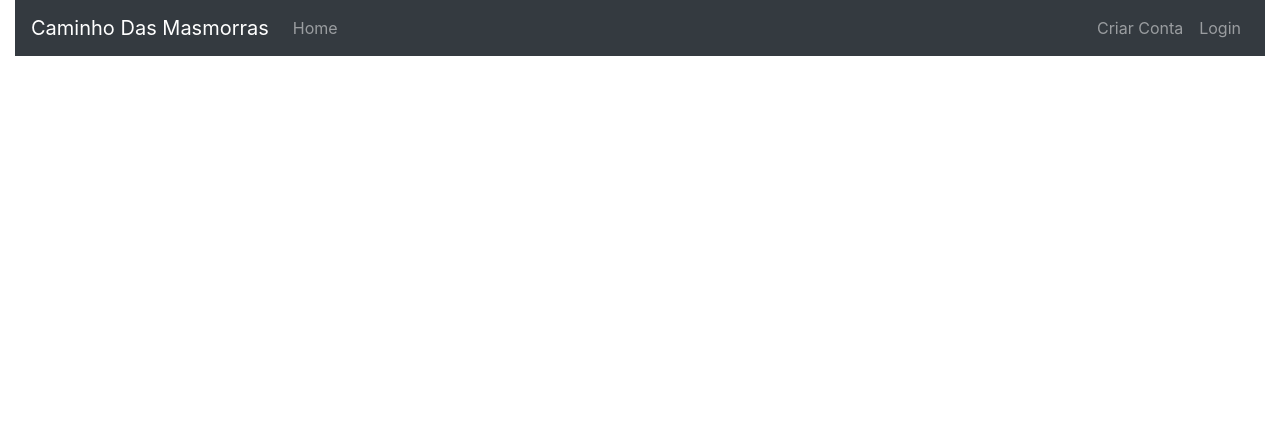
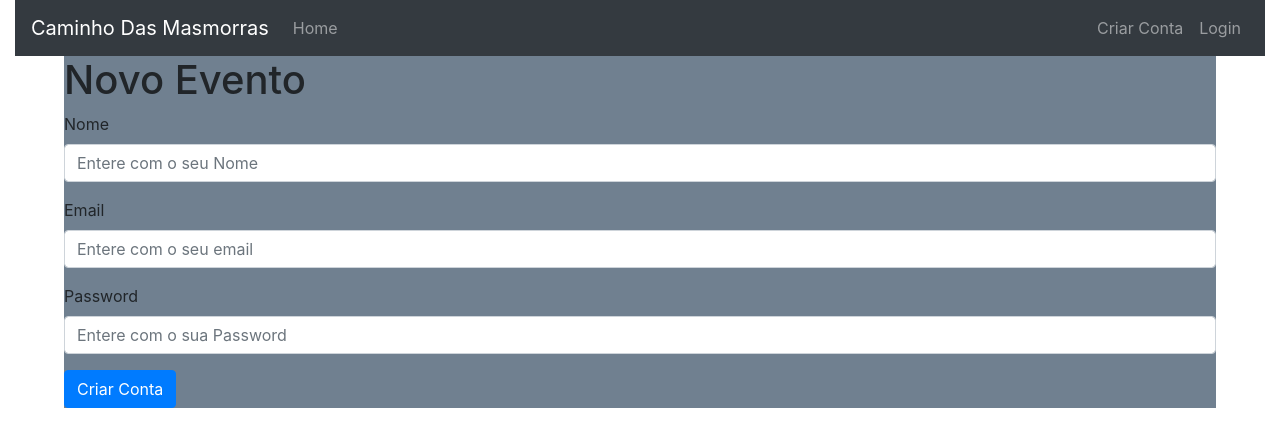
Before and after one commit to HenriqueSamii/Caminho-Das-Masmorras, a Vue app: page /evento/criar in a window 1280 px wide. Shown: the top 446 px of the page. Built offline with nearby package versions, Linux system fonts and the light colour scheme.

Commit message:
eventos com menos erros e logout com erro

```diff
--- a/src/components/HomeLogado.vue
+++ b/src/components/HomeLogado.vue
@@ -1,6 +1,6 @@
 <template>
   <div id="homeLogado">
-    {{this.usuarioById(this.getUsuarioLogado)}}
+    <h1>Bem vido {{this.usuarioById(this.getUsuarioLogado).nome}}</h1>
     <div class="cardList">
       <div class="card" v-for="post of this.allPosts" :key="post">
         <CardPost v-bind:postContent="post" />
--- a/src/components/LoginECreate.vue
+++ b/src/components/LoginECreate.vue
@@ -102,7 +102,9 @@ export default {
           email: this.email,
           password: this.password
         });
-        this.isLogin = true
+        this.nome = "";
+        this.email = "";
+        this.password = "";
         this.erro = "Usuario criado com sucesso";
         //this.$router.push({ name: "Home" });
       }
--- a/src/store/modules/usuario.js
+++ b/src/store/modules/usuario.js
@@ -56,7 +56,7 @@ const mutations = {
     },
     deleteUsuarioLogadoId(state) {
         state.usuarioLogadoId = null;
-        console.log(state.usuarioLogadoId )
+        //console.log(state.usuarioLogadoId )
     },
     ///////////////////////////
     createUsuario(state, {
--- a/src/views/CriarEvento.vue
+++ b/src/views/CriarEvento.vue
@@ -0,0 +1,95 @@
+<template>
+  <div id="criarEvento">
+    <h1>Novo Evento</h1>
+    <form v-on:submit.prevent="cirarNovoEvento">
+      <div v-if="!isLogin" class="form-group">
+        <label for="exampleInputEmail1">Nome</label>
+        <input
+          v-model="nome"
+          ref="nome"
+          type="text"
+          class="form-control"
+          id="exampleInputNome1"
+          aria-describedby="nomeHelp"
+          placeholder="Entere com o seu Nome"
+          required
+        />
+      </div>
+      <div class="form-group">
+        <label for="exampleInputEmail1">Email</label>
+        <input
+          v-model="email"
+          ref="email"
+          type="email"
+          class="form-control"
+          id="exampleInputEmail1"
+          aria-describedby="emailHelp"
+          placeholder="Entere com o seu email"
+          required
+        />
+      </div>
+      <div class="form-group">
+        <label for="exampleInputPassword1">Password</label>
+        <input
+          v-model="password"
+          ref="password"
+          type="password"
+          class="form-control"
+          id="exampleInputPassword1"
+          placeholder="Entere com o sua Password"
+          required
+        />
+      </div>
+      <button v-if="isLogin" type="submit" class="btn btn-primary">Logar</button>
+      <button v-else type="submit" class="btn btn-primary">Criar Conta</button>
+    </form>
+  </div>
+</template>
+
+<script>
+import { mapActions } from "vuex";
+//import { mapGetters, mapActions } from "vuex";
+
+export default {
+  name: "criarEvento",
+  props: {
+    pageTitle: String,
+    isLogin: Boolean
+  },
+  data: function() {
+    return {
+      erro: "",
+      email: "",
+      password: "",
+      nome: ""
+    };
+  },
+  methods: {
+    ...mapActions(["login", "createUsuario"]),
+    cirarNovoEvento: function(){
+
+    }
+  }
+};
+
+/* {
+            id: 1,
+            criadorId: "1",
+            local: "17, R. Nelson Mandela, 5 - Botafogo, Rio de Janeiro - RJ, 22713-588",
+            custo: "5 R$ por cabeça",
+            inicioDoEvento: "2020-03-12T15:00:00.511Z",
+            fimDoEvento: "2020-03-12T18:30:00.511Z",
+            NumeroMaximoDePessoas: 4,
+            idDeParticipantes: [1],
+            sobreOEvento: "Evento de 40K com tres mesas prontas para jogar"
+        } */
+</script>
+<style>
+#loginECreate {
+  width: 60%;
+  float: none;
+  margin: 0 auto;
+  padding-top: 2.5em;
+  padding-bottom: 2.5em;
+}
+</style>
--- a/src/views/Eventos.vue
+++ b/src/views/Eventos.vue
@@ -1,15 +1,15 @@
 <template>
   <div id="eventos">
-    <button class="btn btn-primary" type="submit">Criar Evento</button>
+    <button class="btn btn-primary" type="submit" v-if="isUsuarioLogado">Criar Evento</button>
     <table class="table table-striped">
       <thead>
         <tr>
           <th scope="col">Criador</th>
           <th scope="col">Local</th>
           <th scope="col">Custo</th>
-          <th scope="col">Sobre O Evento</th>
-          <th scope="col">Inicio DoEvento</th>
-          <th scope="col">Fim Do Evento</th>
+          <th scope="col">Sobre/th>
+          <th scope="col">Inicio</th>
+          <th scope="col">Fim</th>
           <th scope="col">Lotação</th>
           <th scope="col"></th>
           <th scope="col"></th>
@@ -18,19 +18,42 @@
         </tr>
       </thead>
       <tbody>
-        <tr v-for="evento in this.allEventos" :key="evento">
-          <!-- <th scope="row">1</th> -->
-          <td>{{evento.criadorId}}<!-- {{this.usuarioById(evento.criadorId).email}} --></td>
+        <tr v-for="evento in allEventos" :key="evento">
+          <td><!-- {{usuarioById(evento.criadorId).email}} --></td>
           <td>{{evento.local}}</td>
           <td>{{evento.custo}}</td>
           <td>{{evento.sobreOEvento}}</td>
           <td>{{evento.inicioDoEvento}}</td>
           <td>{{evento.fimDoEvento}}</td>
           <td>{{evento.idDeParticipantes.length}}/{{evento.NumeroMaximoDePessoas}}</td>
-          <td><button class="btn btn-primary" type="submit">Deletar</button></td>
-          <td><button class="btn btn-primary" type="submit">Canselar</button></td>
-          <td><button class="btn btn-primary" type="submit">Editar</button></td>
-          <td><button class="btn btn-primary" type="submit">Entrar No Evento</button></td>
+          <td>
+            <button
+              class="btn btn-primary"
+              type="submit"
+              v-if="getUsuarioLogado == evento.criadorId"
+            >Deletar</button>
+          </td>
+          <td>
+            <!-- <button
+              class="btn btn-primary"
+              type="submit"
+              v-if="estaNoEvento(evento.criadorId)"
+            >Canselar</button>-->
+          </td>
+          <td>
+            <button
+              class="btn btn-primary"
+              type="submit"
+              v-if="getUsuarioLogado == evento.criadorId"
+            >Editar</button>
+          </td>
+          <td>
+            <!-- <button
+              class="btn btn-primary"
+              type="submit"
+              v-if="!estaNoEvento(evento.criadorId)"
+            >Entrar No Evento</button>-->
+          </td>
         </tr>
       </tbody>
     </table>
@@ -39,30 +62,30 @@
 
 <script>
 //import Header from "./components/Header.vue";
-import { mapGetters} from "vuex";
+import { mapGetters } from "vuex";
 export default {
   name: "Eventos",
   data: function() {
     return {};
   },
   computed: {
-    ...mapGetters(["allEventos","getUsuarioLogado","usuarioById"])
+    ...mapGetters([
+      "allEventos",
+      "getUsuarioLogado",
+      "usuarioById",
+      "isUsuarioLogado"
+    ]),
+    estaNoEvento: function(listaDeIdDeParticipantes) {
+      if (this.isUsuarioLogado) {
+        for (let id of listaDeIdDeParticipantes) {
+          if (id == this.getUsuarioLogado) {
+            return true;
+          }
+        }
+      }
+      return false;
+    }
   }
-  /* ,
-  components: {
-    Header
-  } */
-  /* {
-            id: 1,
-            criadorId: "1",
-            local: "17, R. Nelson Mandela, 5 - Botafogo, Rio de Janeiro - RJ, 22713-588",
-            custo: "5 R$ por cabeça",
-            inicioDoEvento: "2020-03-12T15:00:00.511Z",
-            fimDoEvento: "2020-03-12T18:30:00.511Z",
-            NumeroMaximoDePessoas: 4,
-            idDeParticipantes: [1],
-            sobreOEvento: "Evento de 40K com tres mesas prontas para jogar"
-        } */
 };
 </script>
 <style>
```
